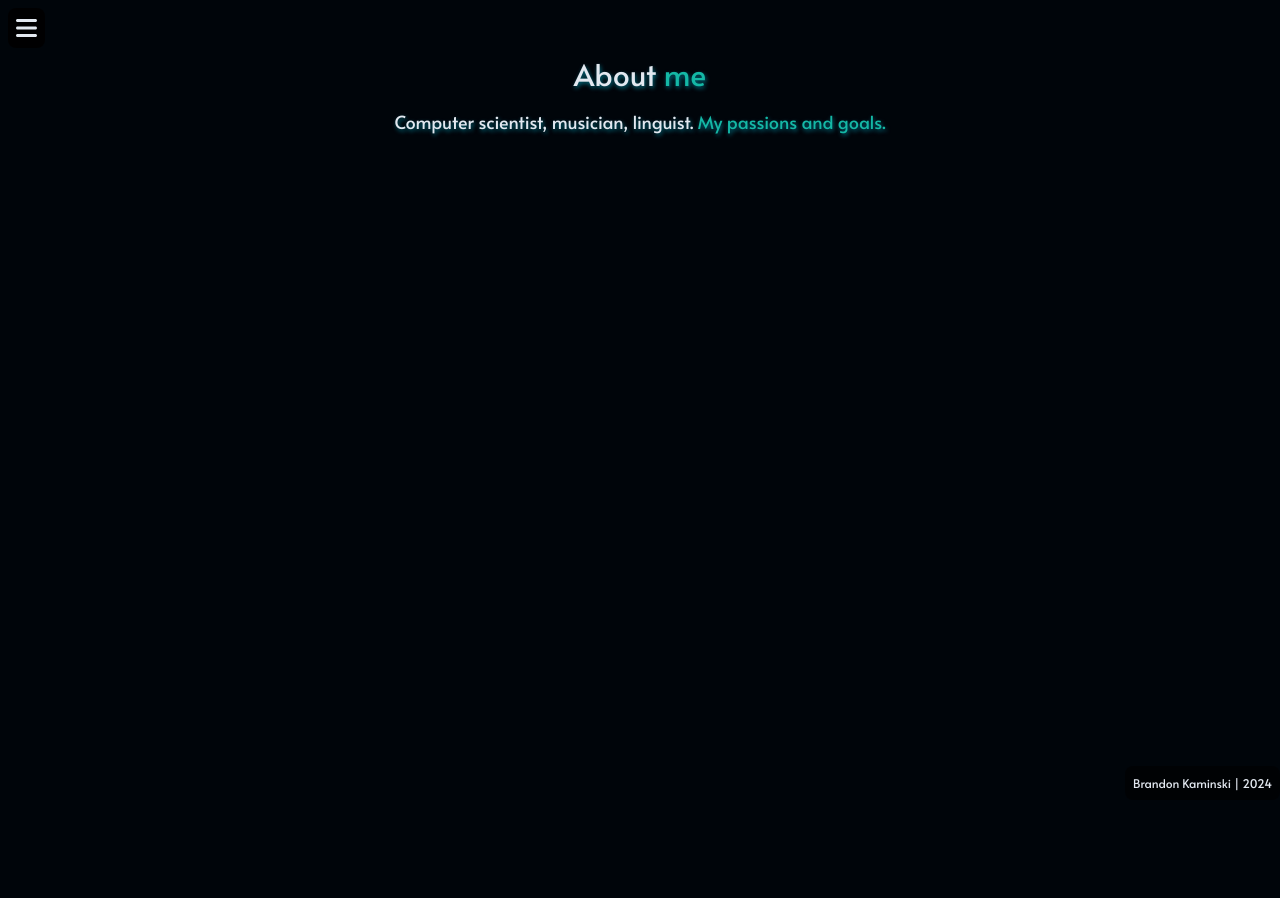
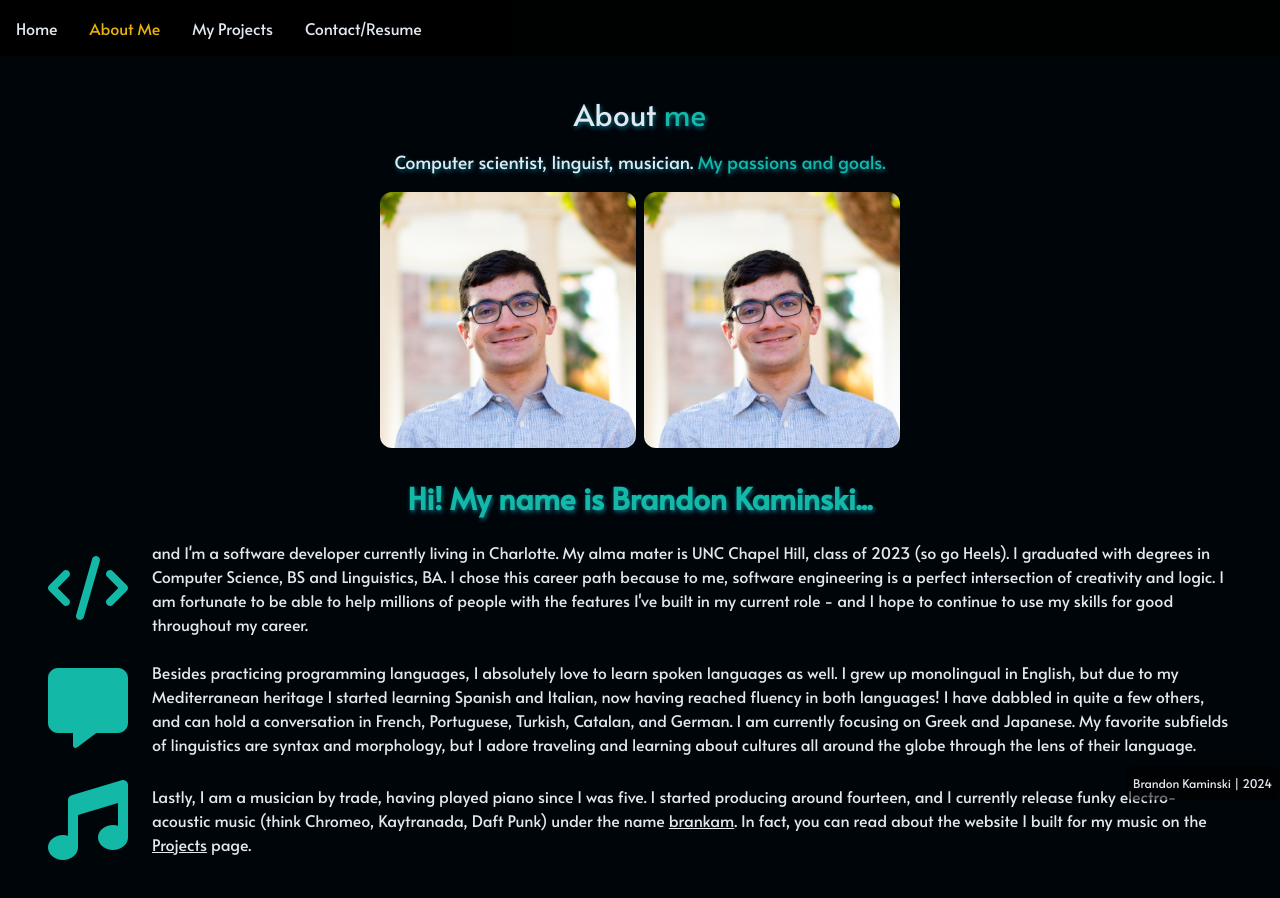
Before and after one commit to branmkam/devsite, a React (Vite) app in the folder frontend/: page / in a window 1280 px wide. Both pictures are taken after a click on the button "About Me". Shown: the top 898 px of the page. Before the commit the page ends 800 px from the top, so only its background shows below. Built offline with nearby package versions, Linux system fonts and the light colour scheme.

Commit message:
fixed menu and about page

```diff
--- a/frontend/src/App.jsx
+++ b/frontend/src/App.jsx
@@ -1,15 +1,28 @@
 import "./index.css";
-import { useState } from "react";
+import { useState, useEffect } from "react";
 import Home from "./pages/Home";
 import About from "./pages/About";
 import Projects from "./pages/Projects";
-import { faArrowLeft, faBars } from "@fortawesome/free-solid-svg-icons";
+import { faBars } from "@fortawesome/free-solid-svg-icons";
 import { FontAwesomeIcon } from "@fortawesome/react-fontawesome";
 import Contact from "./pages/Contact";
 
 function App() {
   const [page, setPage] = useState(0);
+  const [isMobile, setIsMobile] = useState(window.innerWidth < 640);
   const [menu, setMenu] = useState(false);
+
+  useEffect(() => {
+    const handleResize = () => {
+      setIsMobile(window.innerWidth < 640);
+    };
+
+    window.addEventListener("resize", handleResize);
+
+    return () => {
+      window.removeEventListener("resize", handleResize);
+    };
+  }, []);
 
   {
     /* helpers */
@@ -24,7 +37,7 @@ function App() {
       case 0:
         return <Home setPage={setAndScroll} />;
       case 1:
-        return <About />;
+        return <About setPage={setAndScroll} />;
       case 2:
         return <Projects />;
       case 3:
@@ -49,7 +62,7 @@ function App() {
   }
 
   return (
-    <div className="flex flex-col items-center w-full h-full font-alata text-slate-200">
+    <div className="flex flex-col items-center w-full h-full sm:mt-14 font-alata text-slate-200">
       {/* header
       <div className="fixed top-0 z-50 flex flex-row items-start w-screen h-8 bg-black font-kanit text-slate-200 navbar">
         <span
@@ -79,18 +92,21 @@ function App() {
       </div> */}
 
       {/* menu div */}
-      <div className="fixed z-50 p-2 bg-[#000000dd] text-lg md:text-2xl rounded-lg top-2 left-2">
+      <div className="fixed z-50 p-2 sm:p-4 sm:flex sm:flex-row gap-2 mx-2 sm:m-0 sm:gap-1 bg-[#000000dd] rounded-lg sm:rounded-none sm:w-full top-2 left-2 sm:top-0 sm:left-0">
         <div
           onClick={() => setMenu((m) => !m)}
-          className="z-50 flex flex-row items-center gap-2 hover:cursor-pointer hover:text-teal-500"
+          className="z-50 flex flex-row items-center text-lg sm:hidden ap-2 md:text-2xl hover:cursor-pointer hover:text-teal-500"
         >
           <FontAwesomeIcon icon={faBars} />
         </div>
 
-        {menu && (
-          <div className="flex flex-col gap-1 mt-1">
+        {(!isMobile || menu) && (
+          <div className="flex flex-col sm:flex sm:flex-row sm:gap-8">
             <p
-              className="hover:text-teal-600 hover:cursor-pointer"
+              className={
+                "hover:text-teal-600 hover:cursor-pointer " +
+                (page == 0 && "text-yellow-500")
+              }
               onClick={() => {
                 setMenu((m) => !m);
                 setAndScroll(0);
@@ -99,7 +115,10 @@ function App() {
               Home
             </p>
             <p
-              className="hover:text-teal-600 hover:cursor-pointer"
+              className={
+                "hover:text-teal-600 hover:cursor-pointer " +
+                (page == 1 && "text-yellow-500")
+              }
               onClick={() => {
                 setMenu((m) => !m);
                 setAndScroll(1);
@@ -108,7 +127,10 @@ function App() {
               About Me
             </p>
             <p
-              className="hover:text-teal-600 hover:cursor-pointer"
+              className={
+                "hover:text-teal-600 hover:cursor-pointer " +
+                (page == 2 && "text-yellow-500")
+              }
               onClick={() => {
                 setMenu((m) => !m);
                 setAndScroll(2);
@@ -117,7 +139,10 @@ function App() {
               My Projects
             </p>
             <p
-              className="hover:text-teal-600 hover:cursor-pointer"
+              className={
+                "hover:text-teal-600 hover:cursor-pointer " +
+                (page == 3 && "text-yellow-500")
+              }
               onClick={() => {
                 setMenu((m) => !m);
                 setAndScroll(3);
--- a/frontend/src/pages/About.jsx
+++ b/frontend/src/pages/About.jsx
@@ -1,13 +1,86 @@
-export default function About() {
+import { FontAwesomeIcon } from "@fortawesome/react-fontawesome";
+import {
+  faCode,
+  faCommentAlt,
+  faMusic,
+} from "@fortawesome/free-solid-svg-icons";
+
+export default function About(props) {
+  const { setPage } = props;
   return (
-    <div>
-      <p className="mt-8 text-center text-slate-200 text-3xl tealshadow">
+    <div className="flex flex-col items-center">
+      <p className="mt-4 text-3xl text-center text-slate-200 tealshadow">
         About <span className="text-teal-500">me</span>
       </p>
-      <p className="tealshadow mt-4 mb-8 text-lg">
-        Computer scientist, musician, linguist.{" "}
+      <p className="mt-4 text-lg tealshadow">
+        Computer scientist, linguist, musician.{" "}
         <span className="text-teal-500"> My passions and goals. </span>
       </p>
+      <div className="flex flex-row items-center justify-center w-full gap-2 my-4 text-center">
+        <img className="w-1/2 sm:w-64 sm:h-64 rounded-xl" src="./headshot.jpg" />
+        <img className="w-1/2 sm:w-64 sm:h-64 rounded-xl" src="./headshot.jpg" />
+      </div>
+
+      <p className="my-4 text-3xl font-bold text-center text-teal-500 tealshadow">
+        Hi! My name is Brandon Kaminski...
+      </p>
+      <div className="flex flex-col gap-6 mx-6 mt-2 mb-8">
+        <div className="flex flex-col items-center justify-between gap-6 sm:flex-row">
+          <FontAwesomeIcon icon={faCode} className="w-20 h-20 text-teal-500" />
+          <p>
+            and I'm a software developer currently living in Charlotte. My alma
+            mater is UNC Chapel Hill, class of 2023 (so go Heels). I graduated
+            with degrees in Computer Science, BS and Linguistics, BA. I chose
+            this career path because to me, software engineering is a perfect
+            intersection of creativity and logic. I am fortunate to be able to
+            help millions of people with the features I've built in my current
+            role - and I hope to continue to use my skills for good throughout
+            my career.
+          </p>
+        </div>
+
+        <div className="flex flex-col items-center justify-between gap-6 sm:flex-row">
+          <FontAwesomeIcon icon={faCommentAlt} className="w-20 h-20 text-teal-500" />
+          <p>
+            Besides practicing programming languages, I absolutely love to learn
+            spoken languages as well. I grew up monolingual in English, but due
+            to my Mediterranean heritage I started learning Spanish and Italian,
+            now having reached fluency in both languages! I have dabbled in
+            quite a few others, and can hold a conversation in French,
+            Portuguese, Turkish, Catalan, and German. I am currently focusing on
+            Greek and Japanese. My favorite subfields of linguistics are syntax
+            and morphology, but I adore traveling and learning about cultures
+            all around the globe through the lens of their language.
+          </p>
+        </div>
+
+        <div className="flex flex-col items-center justify-between gap-6 sm:flex-row">
+          <FontAwesomeIcon icon={faMusic} className="w-20 h-20 text-teal-500" />
+          <p>
+            Lastly, I am a musician by trade, having played piano since I was
+            five. I started producing around fourteen, and I currently release
+            funky electro-acoustic music (think Chromeo, Kaytranada, Daft Punk)
+            under the name{" "}
+            <a
+              className="underline hover:text-teal-500"
+              href="https://brankam.com"
+              rel="noreferrer"
+              target="_blank"
+            >
+              brankam
+            </a>
+            . In fact, you can read about the website I built for my music on
+            the{" "}
+            <span
+              onClick={() => setPage(2)}
+              className="underline hover:cursor-pointer hover:text-teal-500"
+            >
+              Projects
+            </span>{" "}
+            page.
+          </p>
+        </div>
+      </div>
     </div>
   );
 }
--- a/frontend/src/pages/Contact.jsx
+++ b/frontend/src/pages/Contact.jsx
@@ -1,12 +1,34 @@
+import { faLinkedin } from "@fortawesome/free-brands-svg-icons";
+import { faEnvelope } from "@fortawesome/free-solid-svg-icons";
+import { FontAwesomeIcon } from "@fortawesome/react-fontawesome";
+
 export default function Contact() {
   return (
     <div className="flex flex-col items-center justify-center w-full gap-4">
-      <p className="mt-8 text-3xl text-center text-slate-200 tealshadow">
-        My <span className="text-teal-500">Resume</span>
+      <p className="mt-4 text-3xl text-center text-slate-200 tealshadow">
+        Contact <span className="text-teal-500">me</span>...
       </p>
-      <p className="mt-4 mb-8 text-lg tealshadow">
-        My work, past and present.
-        If it doesn&apos;t load, download it{" "}
+      <div className="flex flex-row gap-8">
+        <a
+          className="text-lg underline tealshadow hover:text-teal-600"
+          href="mailto:brankam126@gmail.com"
+        >
+          <FontAwesomeIcon icon={faEnvelope} className="h-20" />
+        </a>
+        <a
+          className="text-lg underline tealshadow hover:text-teal-600"
+          href="https://linkedin.com/in/brandon-kaminski"
+          rel="noreferrer"
+          target="_blank"
+        >
+          <FontAwesomeIcon icon={faLinkedin} className="h-20" />
+        </a>
+      </div>
+      <p className="text-3xl text-center text-slate-200 tealshadow">
+        ...or view my <span className="text-teal-500">resume</span>
+      </p>
+      <p className="text-lg tealshadow">
+        My work, past and present. If it doesn&apos;t load, download it{" "}
         <span className="text-teal-500">
           {" "}
           <a className="underline hover:text-white" href="#">
@@ -16,25 +38,10 @@ export default function Contact() {
         .
       </p>
       <embed
-        className="w-full md:w-3/4 lg:w-5/8 h-72 md:h-[500px]"
+        className="mb-8 w-full md:w-3/4 lg:w-5/8 h-72 md:h-[500px]"
         src="https://ucmscdn.healthgrades.com/35/ba/7dbbc73c42ea9037e5eb20ab681b/healthgrades-2021-report-to-the-nation.pdf"
         type="application/pdf"
       />
-      <p className="mt-8 text-3xl text-center text-slate-200 tealshadow">
-        Email <span className="text-teal-500">Me</span>
-      </p>
-      <p className="mt-4 mb-8 text-lg tealshadow">
-        My primary address is{" "}
-        <span className="text-teal-500">
-          <a
-            className="underline hover:text-white"
-            href="mailto:brankam126@gmail.com"
-          >
-            brankam126@gmail.com
-          </a>
-        </span>
-        !
-      </p>
     </div>
   );
 }
--- a/frontend/src/pages/Projects.jsx
+++ b/frontend/src/pages/Projects.jsx
@@ -26,8 +26,8 @@ const sites = [
 
 export default function Projects() {
   return (
-    <>
-      <p className="mt-8 text-3xl  text-slate-200 tealshadow">
+    <div className="flex flex-col items-center justify-center">
+      <p className="mt-4 text-3xl text-slate-200 tealshadow">
         See my <span className="text-teal-500">projects</span>
       </p>
       <p className="mt-4 mb-8 text-lg tealshadow">
@@ -60,6 +60,6 @@ export default function Projects() {
           </Card>
         ))}
       </div>
-    </>
+    </div>
   );
 }
```
Also changed, not shown: frontend/src/pages/Home.jsx (+41 -26 lines), frontend/public/headshot.jpg (added).
